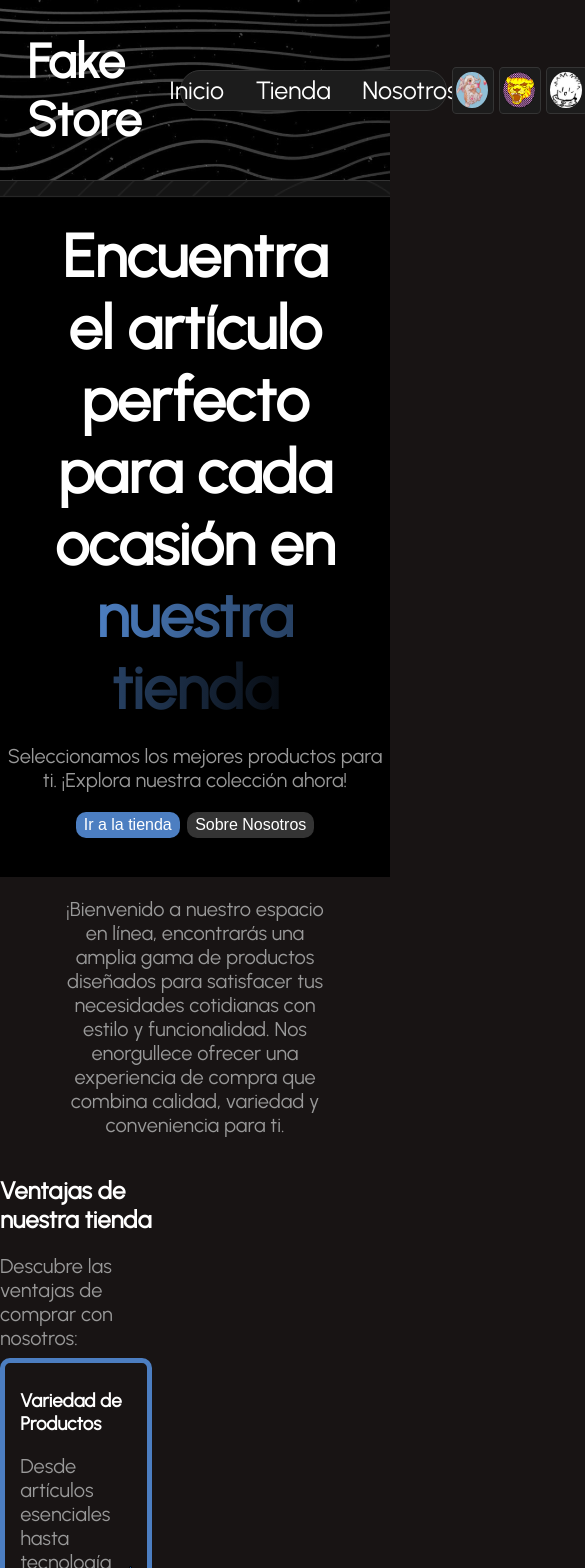
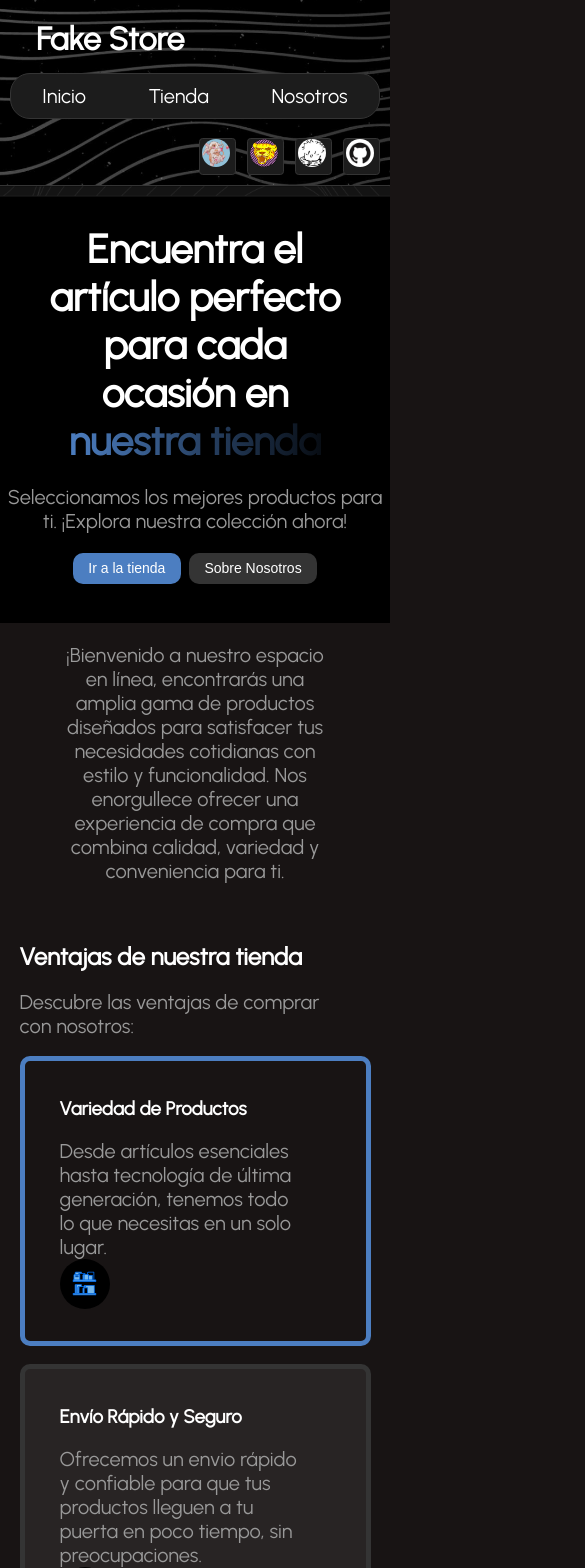
Before and after one commit to JuanpiMontoya/Trabajo_en_grupo_fake_store_api, an Angular app: page /inicio in a window 390 px wide. Shown: the top 1568 px of the page, 585 px wide, since content can reach past the window. Built offline with nearby package versions, Linux system fonts and the light colour scheme.

Commit message:
responsividad app e inicio

```diff
--- a/src/app/app.component.html
+++ b/src/app/app.component.html
@@ -3,6 +3,7 @@
   <a [routerLink]="['inicio']" [routerLinkActive]="['active']">
     <h1>Fake Store</h1>
   </a>
+  <div class="links-container">
     <div class="nav">
       <a [routerLink]="['inicio']" [routerLinkActive]="['active']">Inicio</a>
       <a [routerLink]="['tienda']" [routerLinkActive]="['active']">Tienda</a>
@@ -30,6 +31,8 @@
         </a>
       </div>
     </div>
+  </div>
+
 </header>
 <!-- seccion contenido -->
 <router-outlet />
--- a/src/app/app.component.scss
+++ b/src/app/app.component.scss
@@ -3,9 +3,17 @@ header{
   display: flex;
   align-items: center;
   justify-content: space-between;
+  gap: 5px;
   background: url('../assets/media/header-background.png') center;
   background-size: cover;
   border-bottom: 1px solid  #343434;
+}
+
+.links-container{
+  display: flex;
+  flex-direction: row;
+  justify-content: space-between;
+  width: 70%;
 }
 
 h1 {
@@ -69,6 +77,8 @@ a{
   border-radius: 50%;
   margin-top: 10%;
 }
+
+
 
 /* Configuracion de footer*/
 
@@ -168,3 +178,115 @@ footer{
   height: 45px;
   border-radius: 50%;
 }
+
+
+@media (max-width: 480px) {
+  header {
+    flex-direction: column;
+    align-items: flex-start;
+    padding: 10px;
+  }
+
+  h1 {
+    font-size: 32px;
+    margin: 10px 0;
+  }
+
+  .links-container{
+    display: flex;
+    flex-direction: column;
+    justify-content: space-around;
+    width: 100%;
+  }
+
+  .nav {
+    flex-direction: row;
+    margin-left: 0;
+    padding: 0;
+    justify-content: space-around;
+  }
+
+  .nav a {
+    padding: 10px;
+    font-size: 20px;
+  }
+
+  .logo-container {
+    flex-direction: row;
+    margin-right: 0;
+    padding-top: 5%;
+  }
+
+  .logo-img {
+    width: 35px;
+    height: 35px;
+  }
+
+  .logo-img img {
+    margin-top: 0;
+  }
+
+  footer {
+    padding: 0 5%;
+  }
+
+  .footer-content {
+    flex-direction: column;
+    align-items: center;
+    gap: 20px;
+  }
+
+  .footer-section {
+    text-align: center;
+    padding: 5px;
+  }
+
+  .footer-section ul {
+    padding-left: 0;
+  }
+
+  .footer-section a {
+    font-size: 12px;
+  }
+
+  .footer-section h5 {
+    font-size: 12px;
+  }
+
+  .footer-section-4 {
+    max-width: 100%;
+  }
+
+  .email-container {
+    flex-direction: column;
+    align-items: center;
+  }
+
+  .email-input {
+    padding: 5px;
+    font-size: 12px;
+  }
+
+  .submit-button {
+    padding: 5px;
+    font-size: 16px;
+    border-left: none;
+    border-top: 2px solid white;
+  }
+
+  .footer-copyright {
+    flex-direction: column;
+    align-items: center;
+    padding: 20px 0;
+    margin-top: 20px;
+  }
+
+  .footer-copyright ul {
+    margin: 10px 0 0 0;
+  }
+
+  .footer-copyright img {
+    width: 35px;
+    height: 35px;
+  }
+}
--- a/src/app/paginas/inicio/inicio.component.scss
+++ b/src/app/paginas/inicio/inicio.component.scss
@@ -192,3 +192,48 @@ p{
 .login-form button:hover {
     background-color: #6a9ee2;
 }
+
+@media (max-width: 480px) {
+    .presentation-container h1 {
+        font-size: 40px;
+    }
+
+    .presentation-buttons button {
+        font-size: 14px;
+        padding: 2% 4%;
+    }
+
+    .advantages {
+        flex-direction: column;
+    }
+
+    .advantage {
+        flex-direction: column;
+
+        .icon-container {
+            width: 50px;
+            height: 50px;
+            margin-bottom: 15px;
+        }
+    }
+
+    .main-login-container {
+        margin: 5% 5%;
+
+        .login-container {
+            width: 90%;
+        }
+
+        .login-content h3 {
+            font-size: 14px;
+        }
+
+        .login-content p {
+            font-size: 16px;
+        }
+    }
+
+    .options{
+        padding: 5%;
+    }
+}
```
Lines whose indentation alone changed are shown as unchanged.
